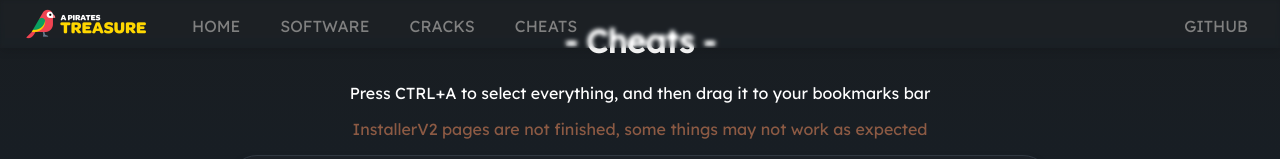
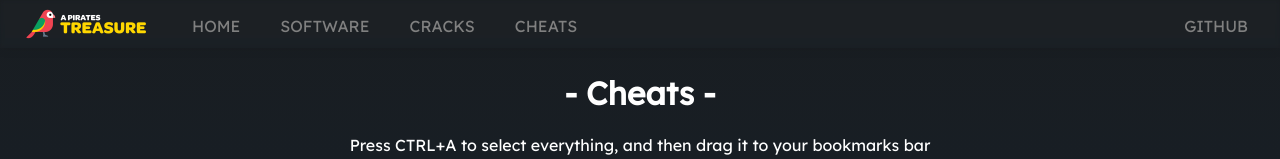
Before and after one commit to APTreasure/aptreasure.github.io, a plain HTML site: page cheats.html in a window 1280 px wide. Shown: the top 159 px of the page. Drawn offline with Linux system fonts and the light colour scheme.

Commit message:
Update listv2.css

```diff
--- a/styles/listv2.css
+++ b/styles/listv2.css
@@ -65,10 +65,10 @@ body {
     padding: 0; /* Fix positioning again */
     width: 100%;
     height: 3rem; /* Change width/height back to normal */
-    position: fixed;
+    position: sticky;
     top: 0; /* Make it so that when you scroll, it will stay at the top of the screen */
     min-width: 61rem;
-    box-shadow: 0 4px 8px rgba(0, 0, 0, 0.1);
+    box-shadow: 0 4px 8px rgba(0, 0, 0, 0.05);
     z-index: 9999;
 }
 
```
